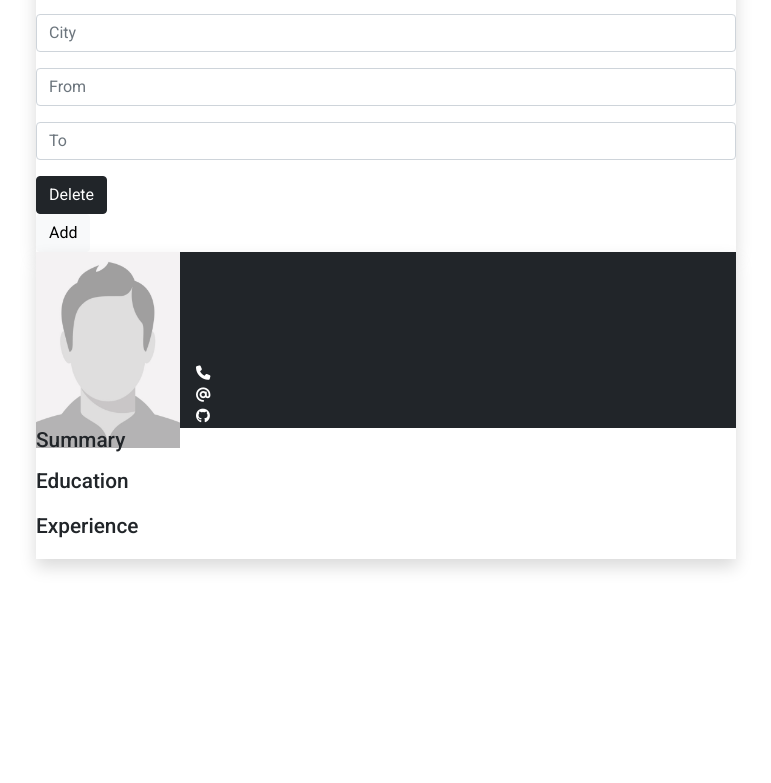
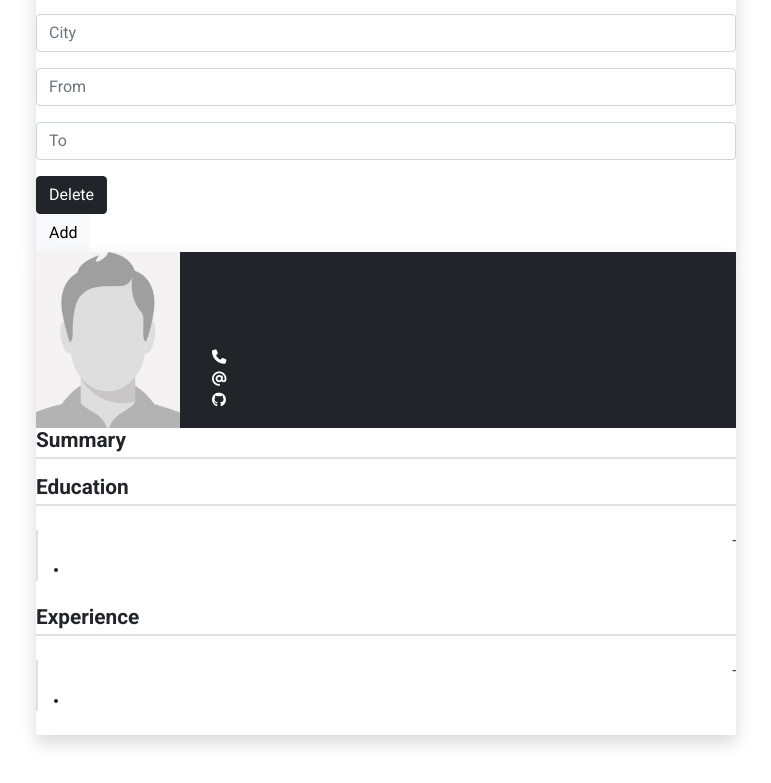
Before and after one commit to AidenM99/CV-Application, a React (Create React App) app: page / in a window 1280 px wide. Shown: the part 1208-1991 px from the top of the page, without its empty margins (254-1025 px from the left). Before the commit the page ends 1815 px from the top, so only its background shows below. Built offline with nearby package versions, Linux system fonts and the light colour scheme.

Commit message:
Add Bootstrap styles to elements

```diff
--- a/src/components/CVPreview/CVPreviewHeader.js
+++ b/src/components/CVPreview/CVPreviewHeader.js
@@ -2,26 +2,31 @@ const CVPreviewHeader = ({ personalInfo }) => {
   return (
     <div className="cv-preview-header bg-dark d-flex flex-row">
       <div className="avatar-container">
-        <img src={personalInfo.photo} alt="Avatar" className="avatar"></img>
+        <img
+          src={personalInfo.photo}
+          alt="Avatar"
+          className="avatar d-block h-100"
+        ></img>
       </div>
-      <div className="personal-info-container d-flex flex-column justify-content-start">
+      <div className="personal-info-container d-flex flex-column justify-content-start p-3">
         <div className="title-name-container">
-          <h2 className="name">
-            {personalInfo.firstName} {personalInfo.lastName}
+          <h2 className="name m-0">
+            <span className="fw-light">{personalInfo.firstName} </span>
+            <span className="fw-bold">{personalInfo.lastName}</span>
           </h2>
-          <p className="title">{personalInfo.title}</p>
+          <p className="title fw-light fst-italic m-0">{personalInfo.title}</p>
         </div>
         <div className="icons d-flex flex-column">
           <p>
-            <i className="fa-solid fa-phone icon"></i>
+            <i className="fa-solid fa-phone icon me-2"></i>
             <span>{personalInfo.phone}</span>
           </p>
           <p>
-            <i className="fa-solid fa-at icon"></i>
+            <i className="fa-solid fa-at icon  me-2"></i>
             <span>{personalInfo.email}</span>
           </p>
           <p>
-            <i className="fa-brands fa-github icon"></i>
+            <i className="fa-brands fa-github icon  me-2"></i>
             <span>{personalInfo.github}</span>
           </p>
         </div>
--- a/src/components/CVPreview/Education.js
+++ b/src/components/CVPreview/Education.js
@@ -3,15 +3,27 @@ import uniqid from "uniqid";
 const Education = ({ education }) => {
   return (
     <section>
-      <h3 className="underline pb-1">Education</h3>
+      <h3 className="border-bottom border-2 pb-1 fw-bold">Education</h3>
       {education.map((educationItem) => (
-        <div key={uniqid()}>
-          <p key={uniqid()}>{educationItem.university}</p>
-          <p key={uniqid()}>{educationItem.city}</p>
-          <p key={uniqid()}>{educationItem.degree}</p>
-          <p key={uniqid()}>{educationItem.subject}</p>
-          <p key={uniqid()}>{educationItem.educationFrom}</p>
-          <p key={uniqid()}>{educationItem.educationTo}</p>
+        <div
+          className="education-items-container border-start border-2 ps-3 mb-4 mt-4"
+          key={uniqid()}
+        >
+          <p className="university" key={uniqid()}>
+            {educationItem.university}
+          </p>
+          <p className="city fst-italic" key={uniqid()}>
+            {educationItem.city}
+          </p>
+          <p className="subject  fst-italic" key={uniqid()}>
+            {educationItem.subject}
+          </p>
+          <p className="date fst-italic" key={uniqid()}>
+            {educationItem.educationFrom} - {educationItem.educationTo}
+          </p>
+          <p className="degree mt-2" key={uniqid()}>
+            {educationItem.degree}
+          </p>
         </div>
       ))}
     </section>
--- a/src/components/CVPreview/Experience.js
+++ b/src/components/CVPreview/Experience.js
@@ -3,14 +3,27 @@ import uniqid from "uniqid";
 const Experience = ({ experience }) => {
   return (
     <section>
-      <h3 className="underline pb-1">Experience</h3>
+      <h3 className="border-bottom border-2 pb-1 fw-bold">Experience</h3>
       {experience.map((experienceItem) => (
-        <div key={uniqid()}>
-          <p key={uniqid()}>{experienceItem.position}</p>
-          <p key={uniqid()}>{experienceItem.company}</p>
-          <p key={uniqid()}>{experienceItem.city}</p>
-          <p key={uniqid()}>{experienceItem.experienceFrom}</p>
-          <p key={uniqid()}>{experienceItem.experienceTo}</p>
+        <div
+          className="experience-items-container border-start border-2 ps-3 mb-4 mt-4"
+          key={uniqid()}
+        >
+          <p className="position" key={uniqid()}>
+            {experienceItem.position}
+          </p>
+          <p className="city fst-italic" key={uniqid()}>
+            {experienceItem.city}
+          </p>
+          <p className="company  fst-italic" key={uniqid()}>
+            {experienceItem.company}
+          </p>
+          <p className="date fst-italic" key={uniqid()}>
+            {experienceItem.experienceFrom} - {experienceItem.experienceTo}
+          </p>
+          <p className="work-summary mt-2" key={uniqid()}>
+            {experienceItem.workSummary}
+          </p>
         </div>
       ))}
     </section>
--- a/src/components/CVPreview/Personal.js
+++ b/src/components/CVPreview/Personal.js
@@ -1,7 +1,7 @@
 const Personal = ({ personalInfo }) => {
   return (
     <section>
-      <h3 className="underline">Summary</h3>
+      <h3 className="border-bottom border-2 pb-1 fw-bold">Summary</h3>
       <p>{personalInfo.summary}</p>
     </section>
   );
```
